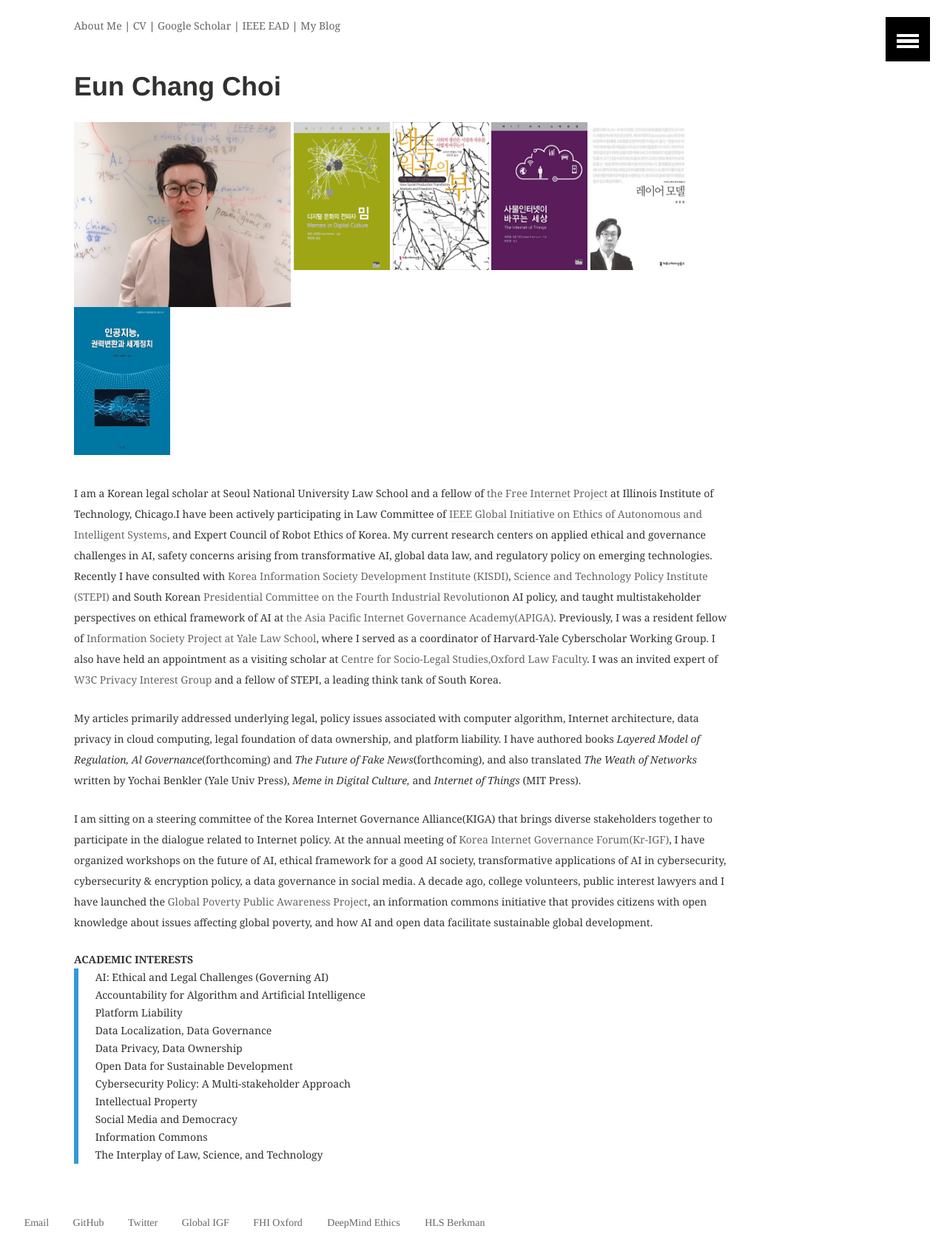
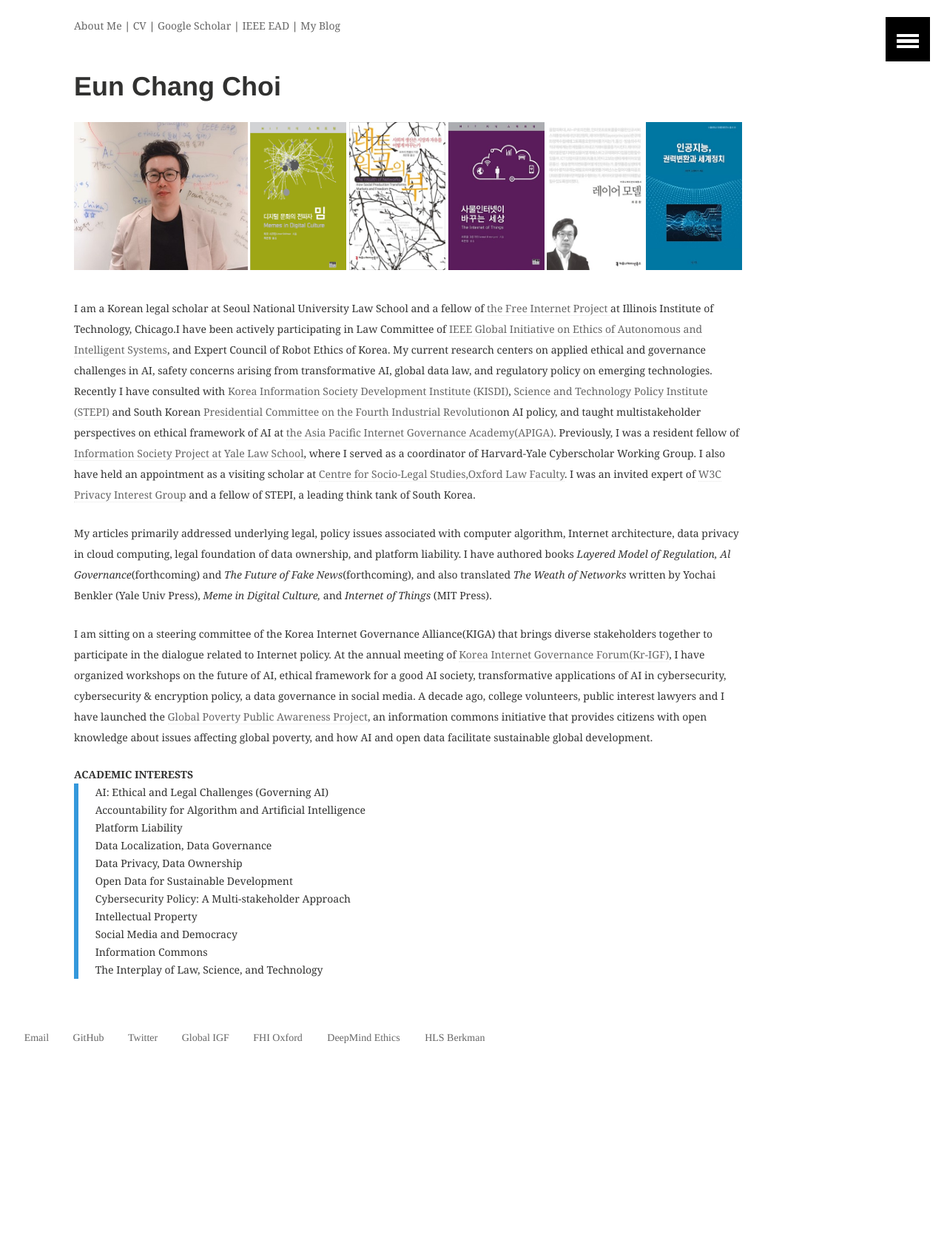
Before and after one commit to eunchangchoi/eunchangchoi.github.io, a Jekyll site: the page built from index.md, in a window 1280 px wide. Shown: the whole page at 74% size. Built offline with Jekyll 4.4.1, drawn with Linux system fonts in a browser that asks for light colours; after the commit the page ends 1449 px from its top, so only the background shows below that.

Commit message:
Update index.md

```diff
--- a/index.md
+++ b/index.md
@@ -9,9 +9,9 @@
 	{% include post-grid.html %}
 {% endfor %}
 </div><!-- /.tiles -->
-<div style="width:93%">
+<div style="width:95%">
 <div>
-<img style="height:250px" src="images/profile.jpg">
+<img style="height:200px" src="images/profile.jpg">
  <a href="https://mitpress.mit.edu/books/memes-digital-culture"><img style="vertical-align:top;height:200px;width:130px;" src="images/book1.png"></a>
  <a href="http://www.kyobobook.co.kr/product/detailViewKor.laf?ejkGb=KOR&mallGb=KOR&barcode=9791130435473&orderClick=LAG&Kc="><img style="vertical-align:top;height:200px;width:130px;" src="images/book2.jpg"></a>
  <a href="http://www.kyobobook.co.kr/product/detailViewKor.laf?ejkGb=KOR&mallGb=KOR&barcode=9788946062726&orderClick=LAH&Kc="><img style="vertical-align:top;height:200px;width:130px;" src="images/book3.jpg"></a>
```
